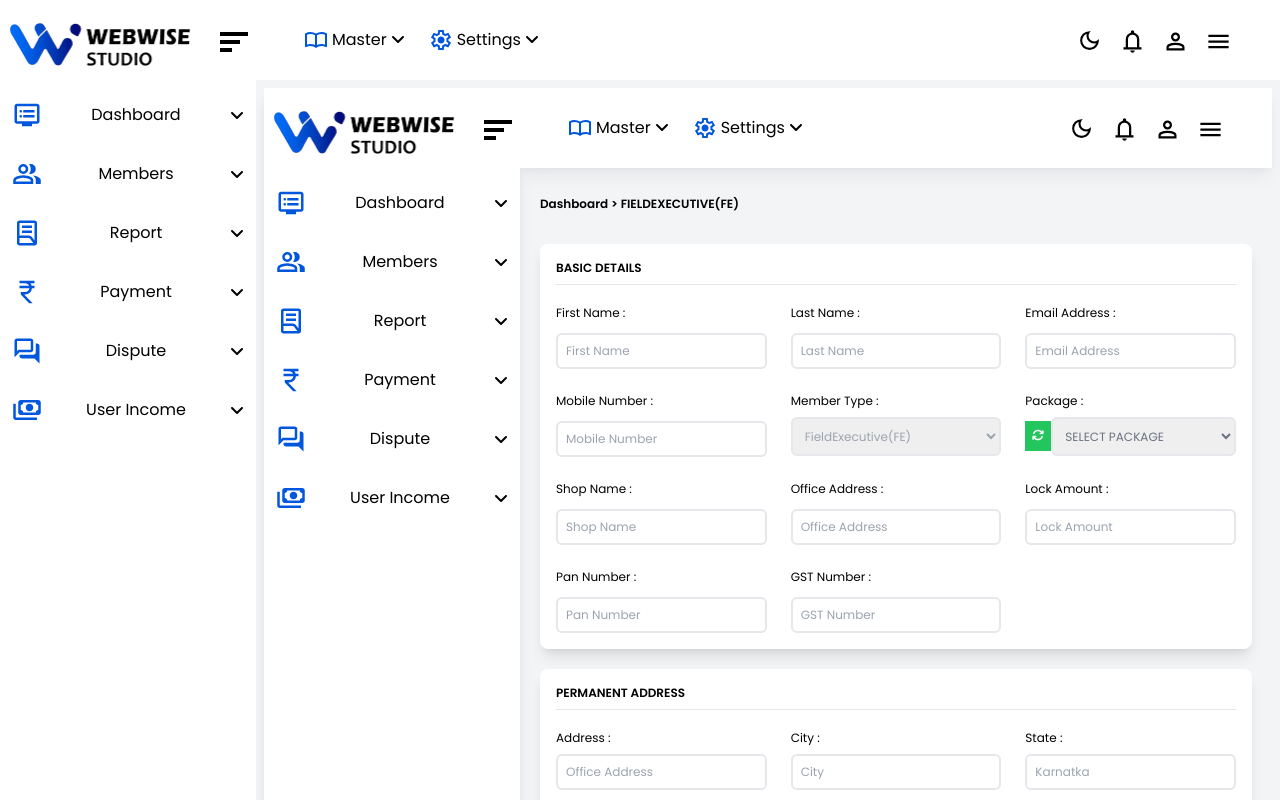
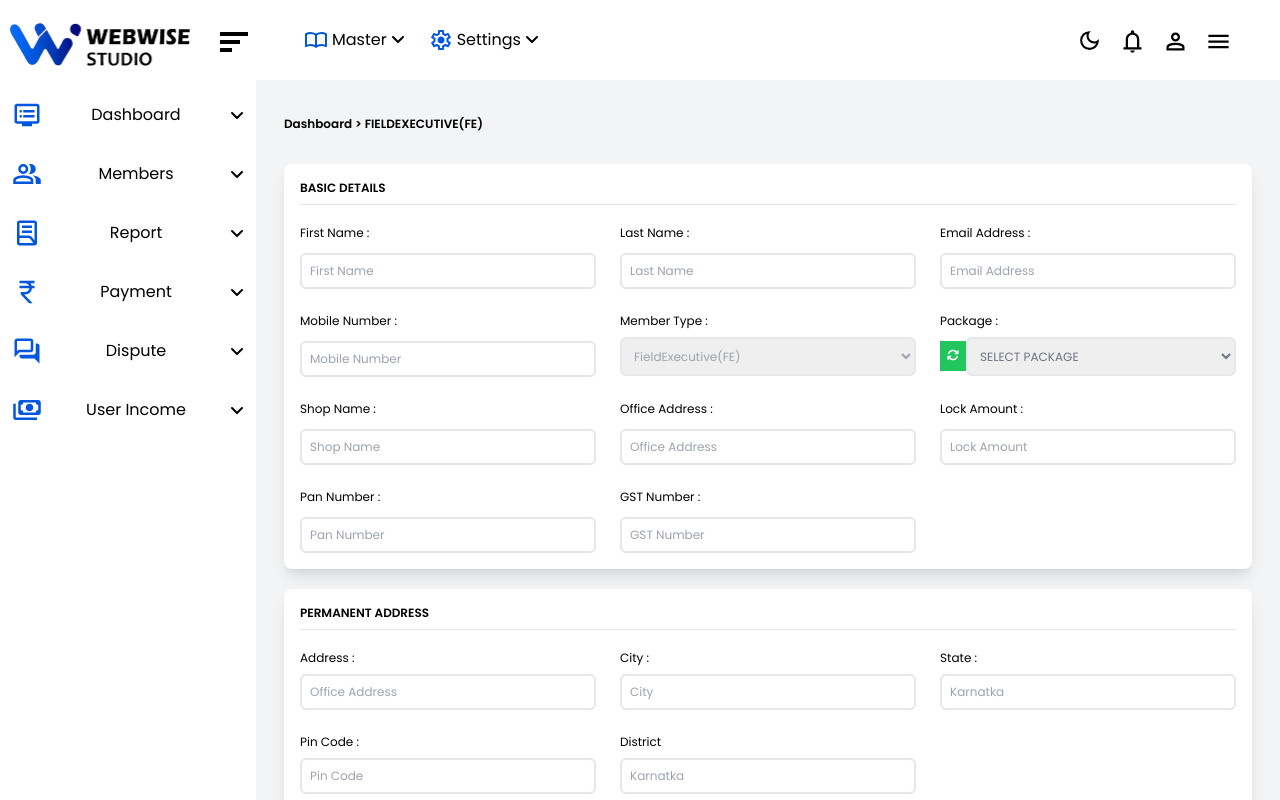
Before and after one commit to gargiPunyani/UtilityDashboard, a React (Create React App) app: page /create-user in a window 1280 px wide. Shown: the top 800 px of the page. Built offline with nearby package versions, Linux system fonts and the light colour scheme.

Commit message:
bug solving

```diff
--- a/package.json
+++ b/package.json
@@ -11,10 +11,10 @@
     "@fortawesome/free-solid-svg-icons": "^6.7.1",
     "@fortawesome/react-fontawesome": "^0.2.2",
     "@mui/material": "^6.4.0",
+    "@tanstack/react-query": "^5.64.2",
     "babel-loader": "^9.2.1",
     "country-state-city": "^3.2.1",
     "cra-template": "1.2.0",
-    "file-saver": "^2.0.5",
     "formik": "^2.4.6",
     "jodit-react": "^4.1.2",
     "react": "^18.3.1",
--- a/src/AdminDashboard/Members/FieldExecutive/CreateNewUser/index.jsx
+++ b/src/AdminDashboard/Members/FieldExecutive/CreateNewUser/index.jsx
@@ -1,22 +1,13 @@
 import React from "react";
-
 import { Link } from "react-router-dom";
 import { basicDetails, basicDetails2, permanentAddress } from "../../../../constant";
 import { FontAwesomeIcon } from "@fortawesome/react-fontawesome";
 import { faRefresh } from "@fortawesome/free-solid-svg-icons";
-import SideNavbar from "../../../../SharedComponent/SideNavbar";
-import MainNav from "../../../../SharedComponent/MainNavbar";
 
 const CreateUser = () => {
   return (
     <div className="createUserOuterMost">
       <div className="createUserOuter">
-        <div className="homeInner flex  w-full">
-          <div className="dashboardLeft bg-white shadow-lg ">
-            <SideNavbar />
-          </div>
-          <div className="dashboardRight max-w-full w-full">
-            <MainNav />
             <div className="dashboardBtn button mb-2 p-3">
               <button className="dahsboardButton relative p-2 mt-2 items-center text-xs font-semibold decoration-none cursor-pointer ">
                 <span>
@@ -132,8 +123,6 @@ const CreateUser = () => {
             </div>
           </div>
         </div>
-      </div>
-    </div>
   );
 };
 
--- a/src/AdminDashboard/Settings/BankSetting/NewBankAccount/index.jsx
+++ b/src/AdminDashboard/Settings/BankSetting/NewBankAccount/index.jsx
@@ -1,7 +1,5 @@
 import React from "react";
 import { Link, useNavigate } from "react-router-dom";
-import SideNavbar from "../../../../SharedComponent/SideNavbar";
-import MainNav from "../../../../SharedComponent/MainNavbar";
 import { newAccountDetail } from "../../../../constant";
 import { useFormik } from "formik";
 import { bankAccountSchema } from "../../../../Login/LoginLeft/Schema";
@@ -31,12 +29,7 @@ const NewBank = () => {
   return (
     <div className="newBankOuterMost">
       <div className="newBankOuter">
-        <div className="homeInner flex w-full">
-          <div className="dashboardLeft bg-white shadow-lg ">
-            <SideNavbar />
-          </div>
-          <div className="dashboardRight max-w-full w-full overflow-auto ">
-            <MainNav />
+
             <div className="dashboardBtn button mb-2 p-3">
               <button className="dahsboardButton relative p-1 items-center text-xs font-semibold decoration-none cursor-pointer ">
                 <span>
@@ -98,8 +91,7 @@ const NewBank = () => {
             </div>
           </div>
         </div>
-      </div>
-    </div>
+
   );
 };
 
--- a/src/SharedComponent/MainNavbar/index.jsx
+++ b/src/SharedComponent/MainNavbar/index.jsx
@@ -174,7 +174,7 @@ const MainNav = ({ openPopup, handleTogglePopup }) => {
       <div className="time text-7xl font-semibold mt-6">{displayTime}</div>
       <div className="date mt-5 text-xl">{showDate}</div>
     </div>
-    <div className="balanceOuterMost">
+    <div className="balanceOuterMost text-black">
       {SidebarBalance.map((item) => {
         return (
           <div className="balanceOuter" key={item.id}>
@@ -193,7 +193,6 @@ const MainNav = ({ openPopup, handleTogglePopup }) => {
     </div>
             </div>
             </div>
-
           </div>
         </div>
       </div>
```
Also changed, not shown: 1 other file (tests, documents, lock files or other folders).
